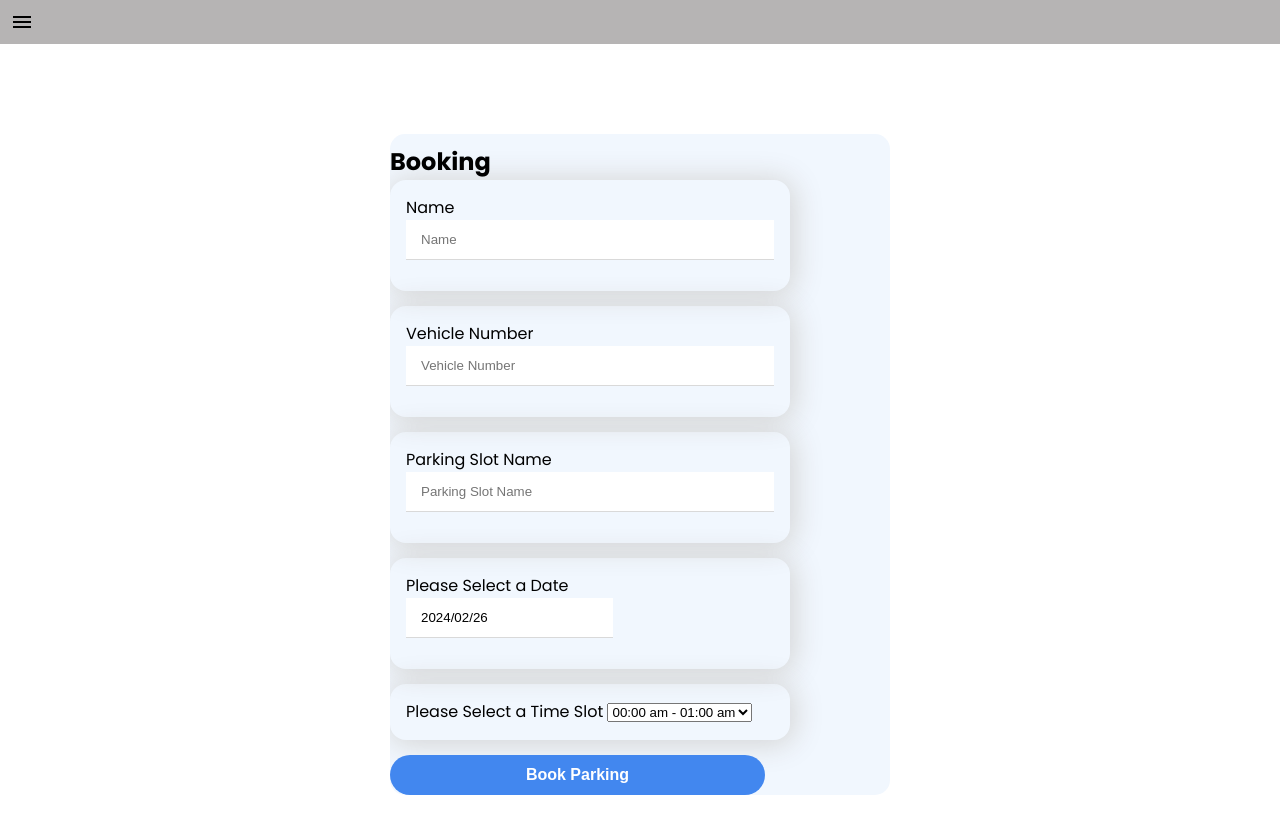
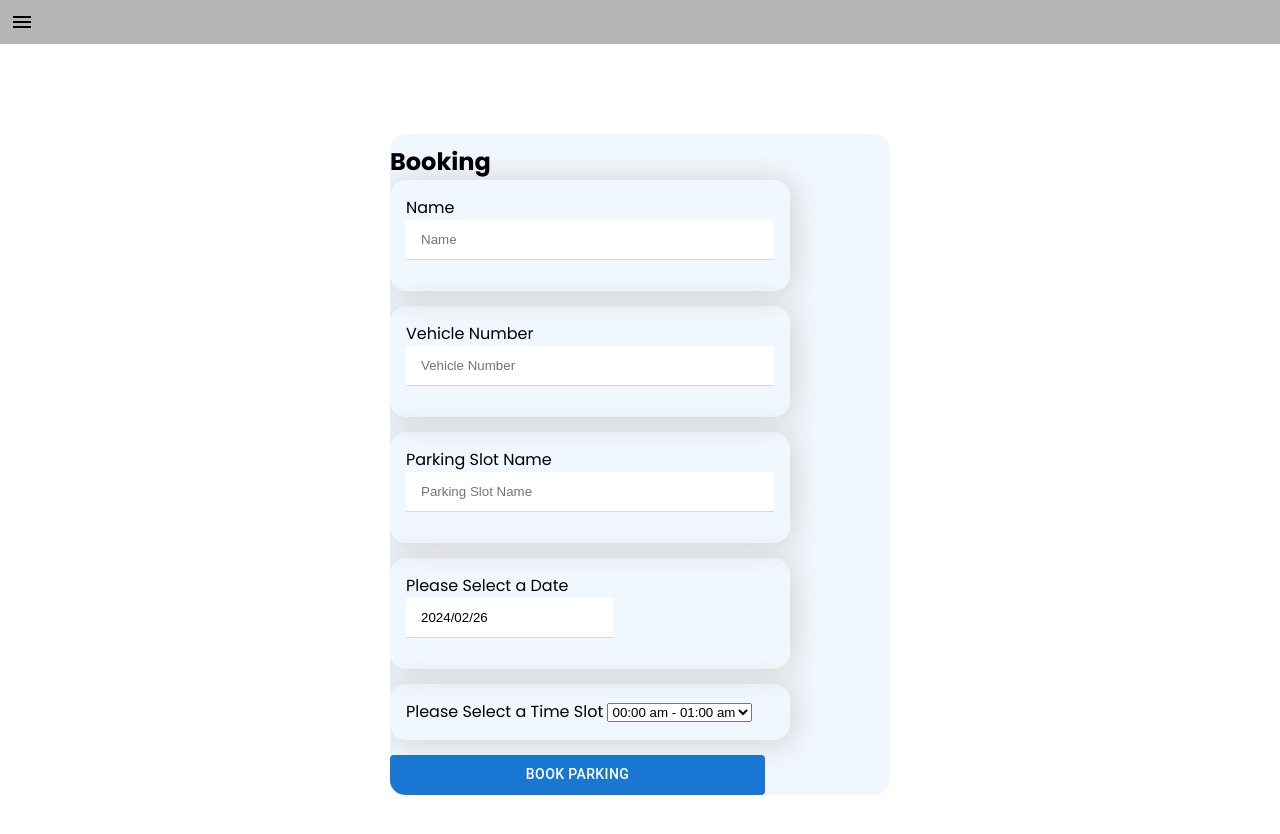
Before and after one commit to Mihisanka/fyp-user, a React (Create React App) app: page /park-lot in a window 1280 px wide. Shown: the top 834 px of the page. Built offline with nearby package versions, Linux system fonts and the light colour scheme.

Commit message:
button update

```diff
--- a/src/component/ParkLot.js
+++ b/src/component/ParkLot.js
@@ -7,6 +7,7 @@ import DatePicker from "react-datepicker";
 import "react-datepicker/dist/react-datepicker.css";
 import QRCode from "qrcode.react";
 import { db1, db2 } from "../FirebaseConfig/Firebase.js";
+import Button from '@mui/material/Button';
 
 const ParkLot = () => {
   const [name, setName] = useState("");
@@ -259,7 +260,29 @@ const ParkLot = () => {
             ))}
           </select>
         </div>
-        <button onClick={registration}>Book Parking</button>
+        {/* <button onClick={registration}>Book Parking</button> */}
+        <Button onClick={registration} variant="contained" disableElevation>
+        Book Parking
+                </Button>
+
+
+
+                {bookingSuccess && qrData && (
+
+          <div className="qr-code" ref={qrRef}>
+            <h3>Booking QR Code:</h3>
+            <center>
+            <QRCode value={qrData} />
+            </center>
+            {/* <button onClick={handleDownloadQR}>Download QR Code</button> */}
+            <Button onClick={handleDownloadQR} variant="contained" disableElevation>
+            Download QR Code
+                  </Button>
+
+          </div>
+
+        )}
+
         {bookingSuccess && (
           <div>
             <h3>Please rate the parking slot:</h3>
@@ -272,20 +295,18 @@ const ParkLot = () => {
                 value={rating}
                 onChange={(e) => setRating(parseInt(e.target.value))}
               />
-              <button className="btn btn-primary" onClick={handleRatingSubmit}>
+              {/* <button className="btn btn-primary" onClick={handleRatingSubmit}>
                 Submit Rating
-              </button>
+              </button> */}
+               <Button onClick={handleRatingSubmit} variant="contained" disableElevation>
+               Submit Rating
+                </Button>
+
             </div>
           </div>
         )}
       </div>
-      {bookingSuccess && qrData && (
-        <div className="qr-code" ref={qrRef}>
-          <h3>Booking QR Code:</h3>
-          <QRCode value={qrData} />
-          <button onClick={handleDownloadQR}>Download QR Code</button>
-        </div>
-      )}
+
     </div>
   );
 };
```
